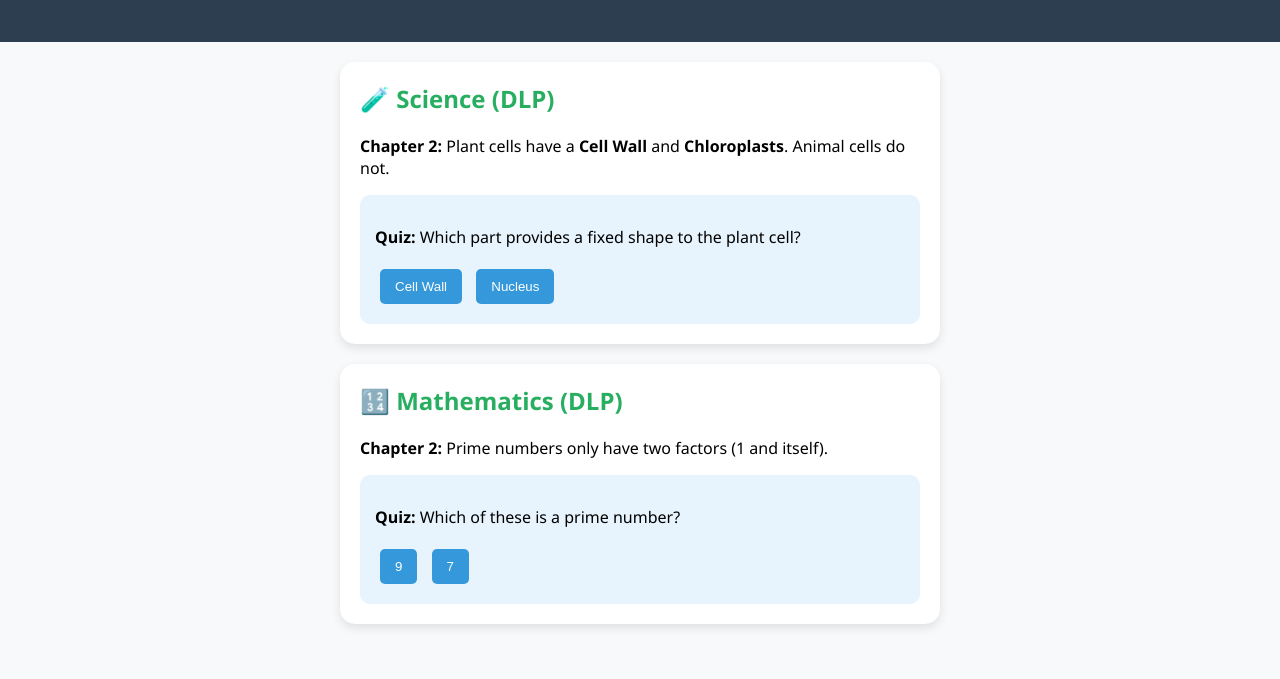
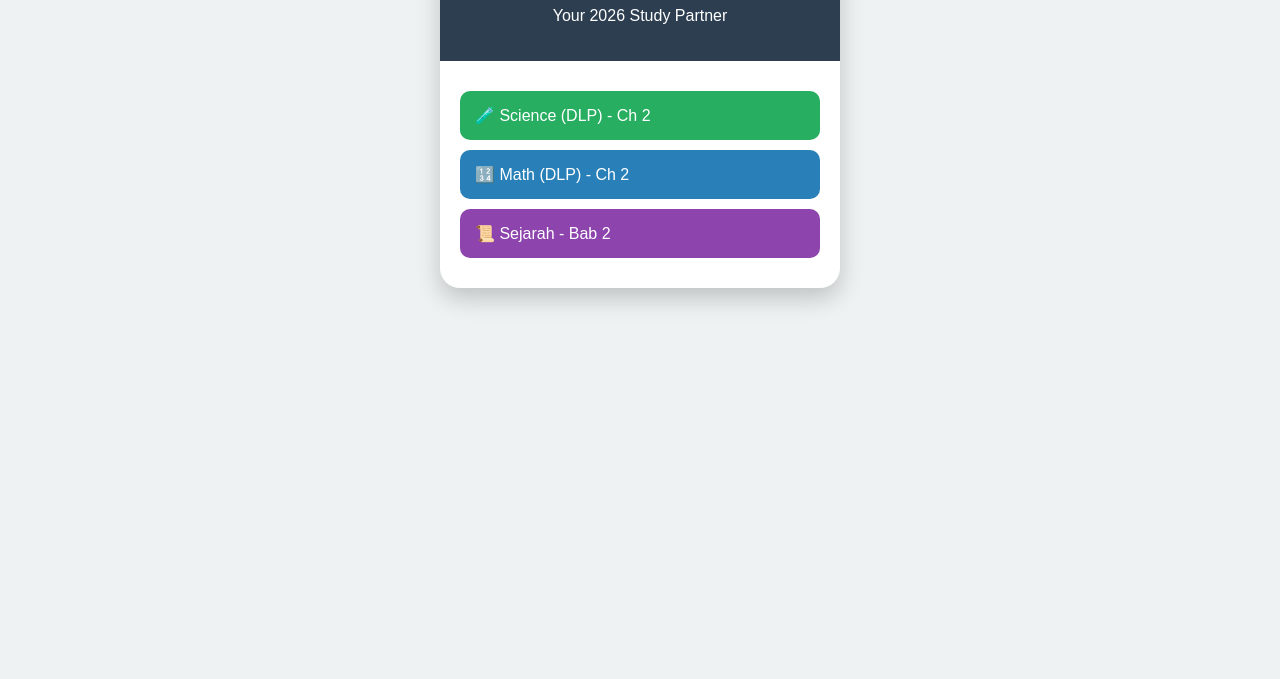
Before and after one commit to m-13183196-dotcom/Kssm-hub, a plain HTML site: page index.html in a window 1280 px wide. Shown: the part 121-800 px from the top of the page. Drawn offline with Linux system fonts and the light colour scheme.

Commit message:
Refactor index.html layout and styles

```diff
--- a/index.html
+++ b/index.html
@@ -1,59 +1,51 @@
 <!DOCTYPE html>
 <html>
 <head>
-    <title>KSSM Form 1 Interactive Hub</title>
-    <meta name="viewport" content="width=device-width, initial-scale=1.0">
     <style>
-        body { font-family: 'Segoe UI', sans-serif; background-color: #f8f9fa; margin: 0; padding: 0; }
-        header { background: #2c3e50; color: white; padding: 25px; text-align: center; }
-        .container { padding: 20px; max-width: 600px; margin: auto; }
-        .card { background: white; border-radius: 15px; padding: 20px; margin-bottom: 20px; box-shadow: 0 4px 10px rgba(0,0,0,0.1); }
-        h2 { color: #27ae60; margin-top: 0; }
-        .quiz-section { background: #e8f4fd; padding: 15px; border-radius: 10px; margin-top: 10px; }
-        button { background: #3498db; color: white; border: none; padding: 10px 15px; border-radius: 5px; cursor: pointer; margin: 5px; }
-        button:hover { background: #2980b9; }
-        #score-board { text-align: center; font-size: 1.2em; font-weight: bold; color: #2c3e50; }
+        body { font-family: sans-serif; background: #eef2f3; padding: 20px; }
+        .app-container { max-width: 400px; margin: auto; background: white; border-radius: 20px; overflow: hidden; box-shadow: 0 10px 25px rgba(0,0,0,0.2); }
+        .header { background: #2c3e50; color: white; padding: 20px; text-align: center; }
+        .content { padding: 20px; }
+        .subject-btn { display: block; width: 100%; padding: 15px; margin: 10px 0; border: none; border-radius: 10px; background: #27ae60; color: white; font-size: 16px; cursor: pointer; text-align: left; }
+        .note-box { background: #fff3cd; border-left: 5px solid #ffc107; padding: 10px; display: none; margin-top: 10px; }
     </style>
 </head>
 <body>
 
-<header>
-    <h1>🎓 KSSM STUDY HUB</h1>
-    <div id="score-board">Score: <span id="score">0</span></div>
-</header>
+<div class="app-container">
+    <div class="header">
+        <h1>KSSM FORM 1 HUB</h1>
+        <p>Your 2026 Study Partner</p>
+    </div>
+    <div class="content">
+        <button class="subject-btn" onclick="show('sci')">🧪 Science (DLP) - Ch 2</button>
+        <div id="sci" class="note-box">
+            <b>Cell Structures:</b><br>
+            • Plant: Cell Wall, Chloroplast, Vacuole.<br>
+            • Animal: Irregular shape, no cell wall.
+        </div>
 
-<div class="container">
-    <div class="card">
-        <h2>🧪 Science (DLP)</h2>
-        <p><b>Chapter 2:</b> Plant cells have a <b>Cell Wall</b> and <b>Chloroplasts</b>. Animal cells do not.</p>
-        <div class="quiz-section">
-            <p><b>Quiz:</b> Which part provides a fixed shape to the plant cell?</p>
-            <button onclick="check(true)">Cell Wall</button>
-            <button onclick="check(false)">Nucleus</button>
+        <button class="subject-btn" onclick="show('math')" style="background:#2980b9">🔢 Math (DLP) - Ch 2</button>
+        <div id="math" class="note-box">
+            <b>Factors & Multiples:</b><br>
+            • Prime Numbers: 2, 3, 5, 7, 11...<br>
+            • HCF: Highest Common Factor.
         </div>
-    </div>
 
-    <div class="card">
-        <h2>🔢 Mathematics (DLP)</h2>
-        <p><b>Chapter 2:</b> Prime numbers only have two factors (1 and itself).</p>
-        <div class="quiz-section">
-            <p><b>Quiz:</b> Which of these is a prime number?</p>
-            <button onclick="check(false)">9</button>
-            <button onclick="check(true)">7</button>
+        <button class="subject-btn" onclick="show('sej')" style="background:#8e44ad">📜 Sejarah - Bab 2</button>
+        <div id="sej" class="note-box">
+            <b>Zaman Air Batu:</b><br>
+            • Suhu dunia menurun.<br>
+            • Air laut membeku.
         </div>
     </div>
 </div>
 
 <script>
-    let score = 0;
-    function check(isCorrect) {
-        if(isCorrect) {
-            score++;
-            alert("Correct! 🎉");
-        } else {
-            alert("Wrong! Try again. ❌");
-        }
-        document.getElementById('score').innerText = score;
+    function show(id) {
+        var x = document.getElementById(id);
+        if (x.style.display === "none") { x.style.display = "block"; }
+        else { x.style.display = "none"; }
     }
 </script>
 
```
